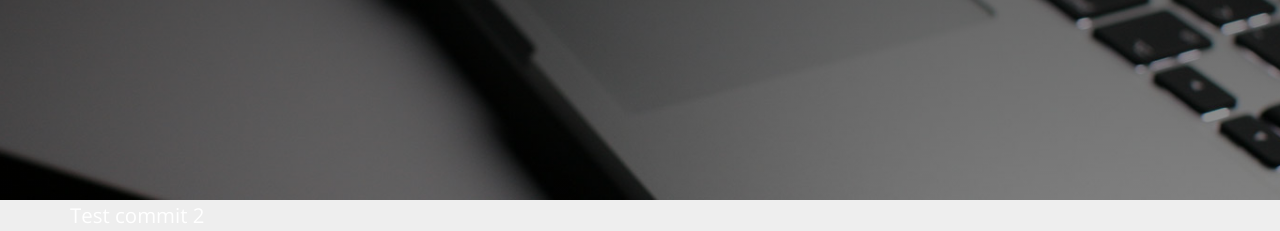
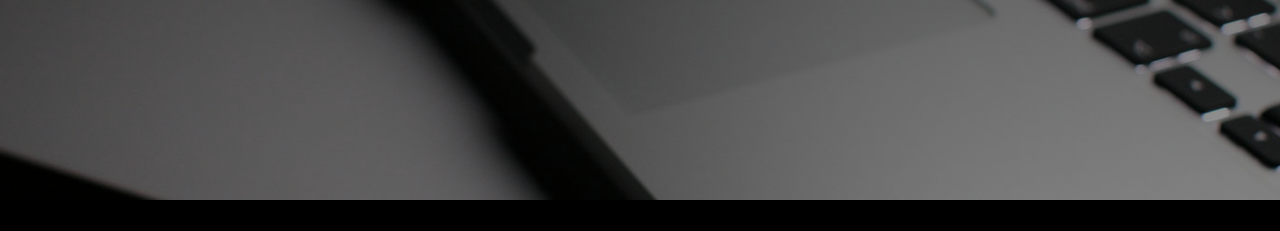
Before and after one commit to igrekoni/IttasProject, a Django app: page / in a window 1280 px wide. Shown: the part 620-851 px from the top of the page. After the commit the page ends 820 px from the top, so only its background shows below. Run offline with Django 3.2, Linux system fonts and the light colour scheme; some libraries are stand-ins or nearby versions.

Commit message:
test commit
Signed-off-by: spil <sergey.piletskiy@gmail.com>

```diff
--- a/templates/base.html
+++ b/templates/base.html
@@ -15,7 +15,7 @@
     {% include "menu.html" %}
     {% include "main_heading.html" %}
     <div class="container">
-        <p>Test commit 2</p>
+
 
     </div>
 
```
